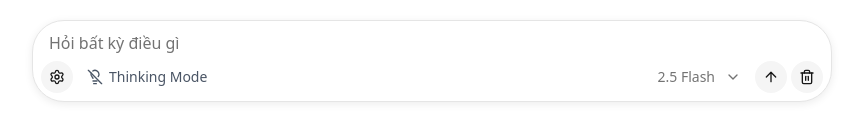
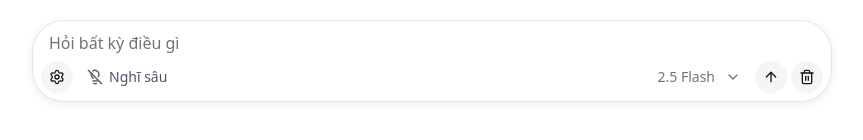
Before and after one commit to ndson03/ndson, a Next.js app: page / in a window 1280 px wide. Shown: the part 350-490 px from the top of the page, without its empty margins (203-1066 px from the left). Built offline with nearby package versions, Linux system fonts and the light colour scheme.

Commit message:
fix: translate deep thinking

```diff
--- a/src/components/chat-input/thinking-toggle.tsx
+++ b/src/components/chat-input/thinking-toggle.tsx
@@ -1,5 +1,6 @@
 import React from "react";
 import { Plus, X, Lightbulb, LightbulbOff } from "lucide-react";
+import { useTranslation } from "react-i18next";
 
 interface ThinkingToggleProps {
   enabled: boolean;
@@ -12,6 +13,7 @@ export const ThinkingToggle: React.FC<ThinkingToggleProps> = ({
   onToggle,
   selectedModel,
 }) => {
+  const { t } = useTranslation();
   const isProModel = selectedModel.toLowerCase().includes("gemini-2.5-pro");
   const isDisabled = isProModel;
 
@@ -93,7 +95,7 @@ export const ThinkingToggle: React.FC<ThinkingToggleProps> = ({
       aria-pressed={enabled}
     >
       <div className={iconWrapperClasses}>{renderIcon()}</div>
-      <span className={textClasses}>Thinking Mode</span>
+      <span className={textClasses}>{t("deepThinking")}</span>
     </button>
   );
 };
--- a/src/lib/i18n/locales/en.ts
+++ b/src/lib/i18n/locales/en.ts
@@ -9,6 +9,7 @@ export const en = {
   close: "Close",
   copy: "Copy",
   copied: "Copied",
+  deepThinking: "Deep Thinking",
 
   // Welcome
   welcome: {
@@ -69,7 +70,6 @@ export const en = {
     clearHistory: "Clear History",
     scrollToBottom: "Scroll to Bottom",
     apiKeyConfig: "Configure API Key",
-    thinkingMode: "Deep Thinking",
     selectModel: "Select Model",
   },
 
--- a/src/lib/i18n/locales/vi.ts
+++ b/src/lib/i18n/locales/vi.ts
@@ -9,6 +9,7 @@ export const vi = {
   close: "Đóng",
   copy: "Sao chép",
   copied: "Đã sao chép",
+  deepThinking: "Nghĩ sâu",
 
   // Welcome
   welcome: {
@@ -70,7 +71,6 @@ export const vi = {
     clearHistory: "Xóa lịch sử",
     scrollToBottom: "Cuộn xuống cuối",
     apiKeyConfig: "Cấu hình API Key",
-    thinkingMode: "Nghĩ sâu",
     selectModel: "Chọn mô hình",
   },
 
```
